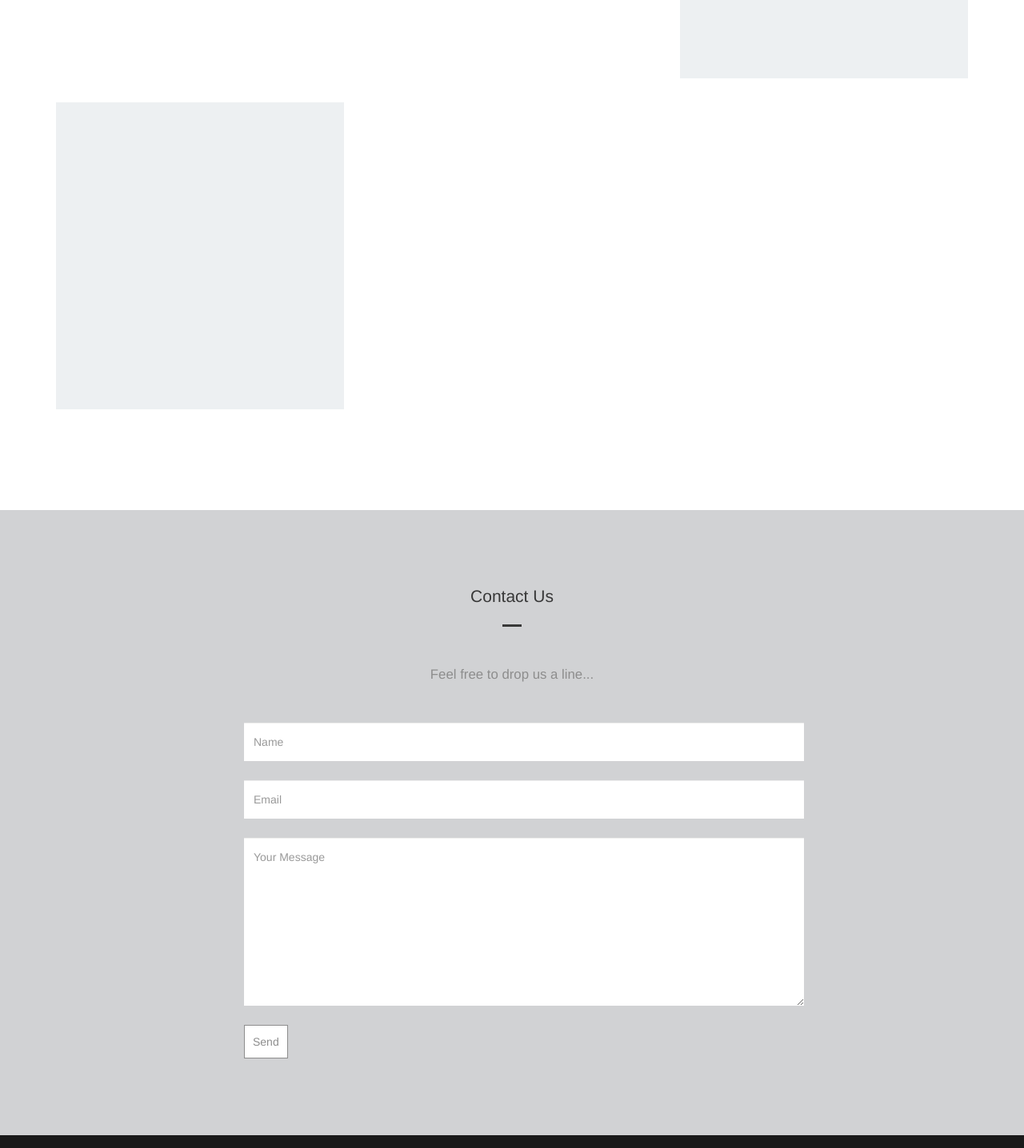
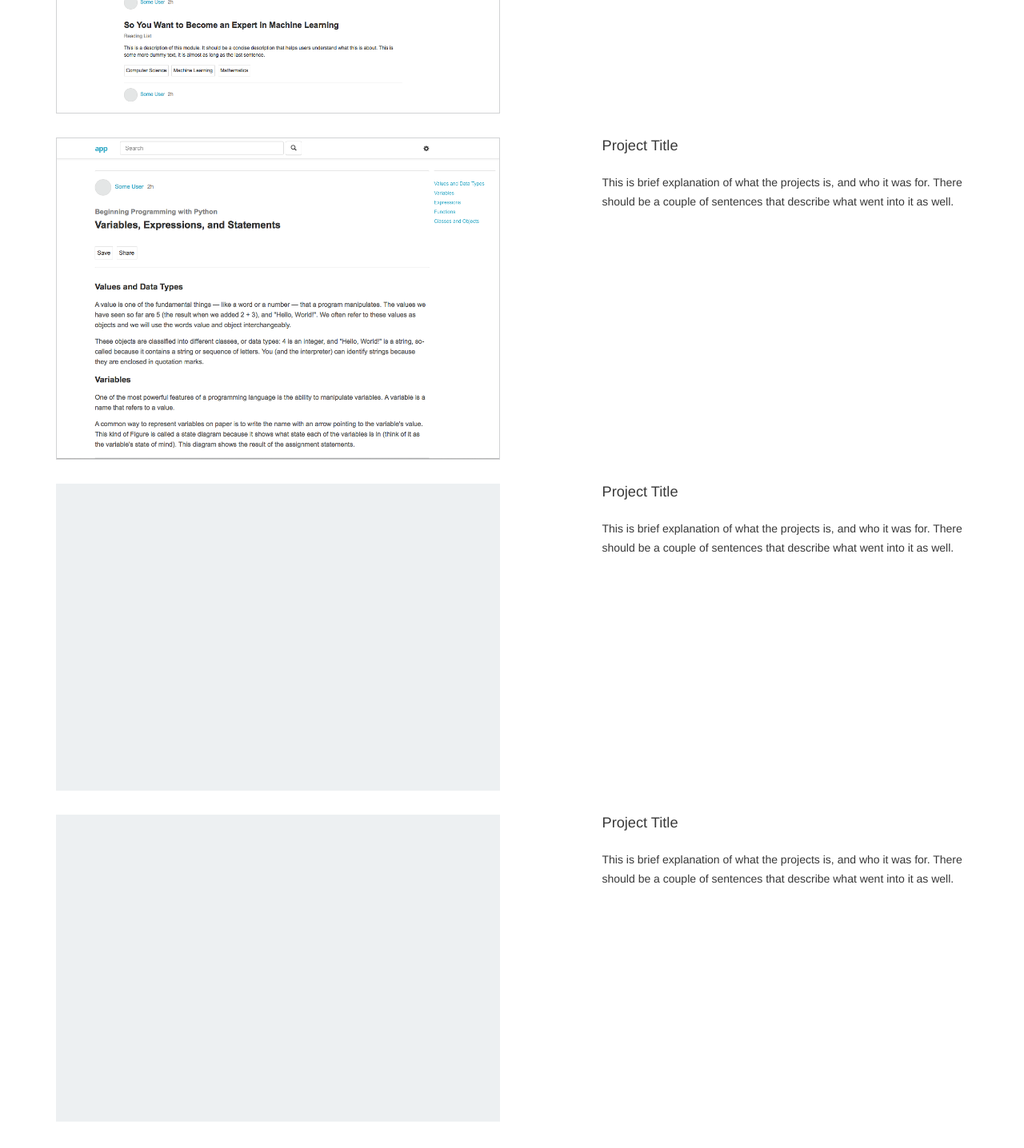
Before and after one commit to jodixon/jodixon.github.io, a plain HTML site: page index.html in a window 1280 px wide. Shown: the part 1280-2716 px from the top of the page at 80% size. Drawn offline with nearby package versions, Linux system fonts and the light colour scheme; files whose address does not match are found by name.

Commit message:
Changed portfolio layout

```diff
--- a/index.html
+++ b/index.html
@@ -61,23 +61,43 @@
 
 	<!-- Portfolio -->
 	<div class="l-portfolio t-portfolio t-padding" id="portfolio">
-		<div class="container">
+		<div class="container portfolio-wrapper">
 			<h2 data-sr class="text-center">Our Work</h2>
 			<div data-sr class="t-divider"></div>
 			<div data-sr class="row">
-				<div class="col-sm-4">
+				<div class="col-sm-6">
 					<img src="img/feed-img.png" class="t-img">
 				</div>
-				<div class="col-sm-4">
-					<img src="img/doc-img.png" class="t-img">
-				</div>
-				<div class="col-sm-4">
-					<div class="t-mockup-img"></div>
+				<div class="col-sm-5 col-sm-offset-1">
+					<h3>Project Title</h3>
+					<p>This is brief explanation of what the projects is, and who it was for. There should be a couple of sentences that describe what went into it as well.</p>
 				</div>
 			</div>
 			<div data-sr class="row">
-				<div class="col-sm-4">
+				<div class="col-sm-6">
+					<img src="img/doc-img.png" class="t-img">
+				</div>
+				<div class="col-sm-5 col-sm-offset-1">
+					<h3>Project Title</h3>
+					<p>This is brief explanation of what the projects is, and who it was for. There should be a couple of sentences that describe what went into it as well.</p>
+				</div>
+			</div>
+			<div data-sr class="row">
+				<div class="col-sm-6">
 					<div class="t-mockup-img"></div>
+				</div>
+				<div class="col-sm-5 col-sm-offset-1">
+					<h3>Project Title</h3>
+					<p>This is brief explanation of what the projects is, and who it was for. There should be a couple of sentences that describe what went into it as well.</p>
+				</div>
+			</div>
+			<div data-sr class="row">
+				<div class="col-sm-6">
+					<div class="t-mockup-img"></div>
+				</div>
+				<div class="col-sm-5 col-sm-offset-1">
+					<h3>Project Title</h3>
+					<p>This is brief explanation of what the projects is, and who it was for. There should be a couple of sentences that describe what went into it as well.</p>
 				</div>
 			</div>
 		</div>
--- a/sass/layout/_main.scss
+++ b/sass/layout/_main.scss
@@ -34,6 +34,14 @@
 
 	h2 {
 		margin-bottom: $baseline;
+	}
+
+	h3 {
+		margin-bottom: $baseline;
+	}
+
+	.portfolio-wrapper {
+
 	}
 
 }
--- a/sass/theme/_theme.scss
+++ b/sass/theme/_theme.scss
@@ -99,7 +99,7 @@ h6 {
 	width: $baseline;
 	border-bottom: 3px solid $color-dark-text;
 	margin: 0 auto;
-	margin-bottom: $baseline*2;
+	margin-bottom: $baseline*3;
 
 }
 
@@ -110,6 +110,10 @@ h6 {
 		font-size: 1.5em;
 	}
 
+	h3 {
+		font-size: 1.3em;
+	}
+
 	.t-mockup-img {
 		background-color: #edf0f2;
 		margin-bottom: 30px;
@@ -118,7 +122,11 @@ h6 {
 
 	.t-img {
 		width: 100%;
+		margin-bottom: 30px;
+		border: 1px solid #d1d2d4;
 	}
+
+
 
 
 }
@@ -129,7 +137,7 @@ h6 {
 
 .t-contact {
 
-	background-color: #d1d2d4;
+	background-color: #fff;
 
 	h2 {
 		font-size: 1.5em;
@@ -143,7 +151,7 @@ h6 {
 	input, textarea {
 		border-radius: 0;
 		border: none;
-		background-color: #fff;
+		background-color: #d1d2d4;
 	}
 
 	input:hover, textarea:hover {
```
Also changed, not shown: css/main.css.
